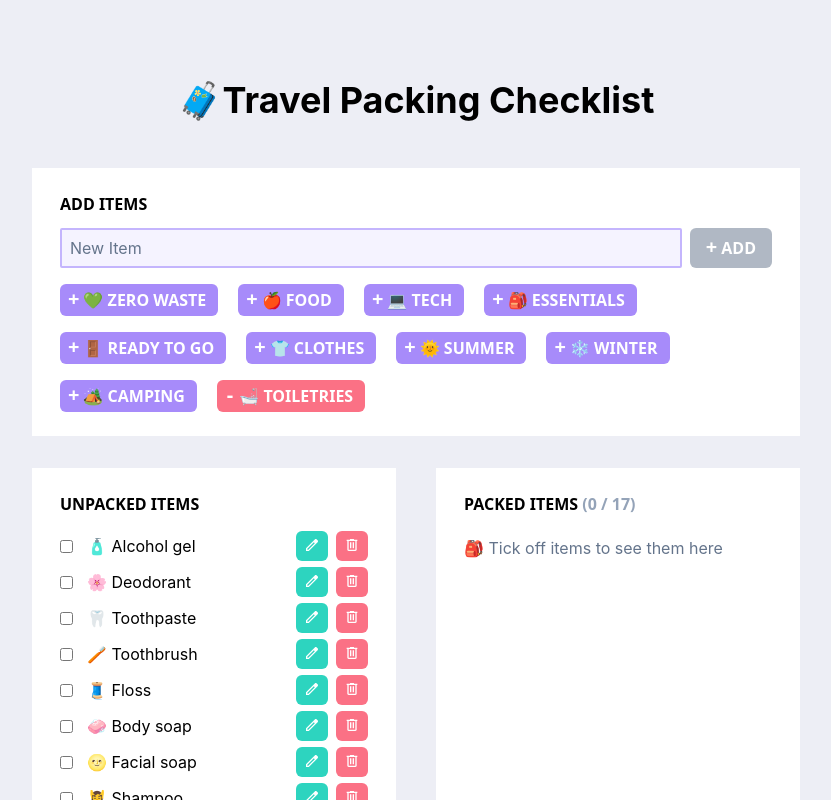
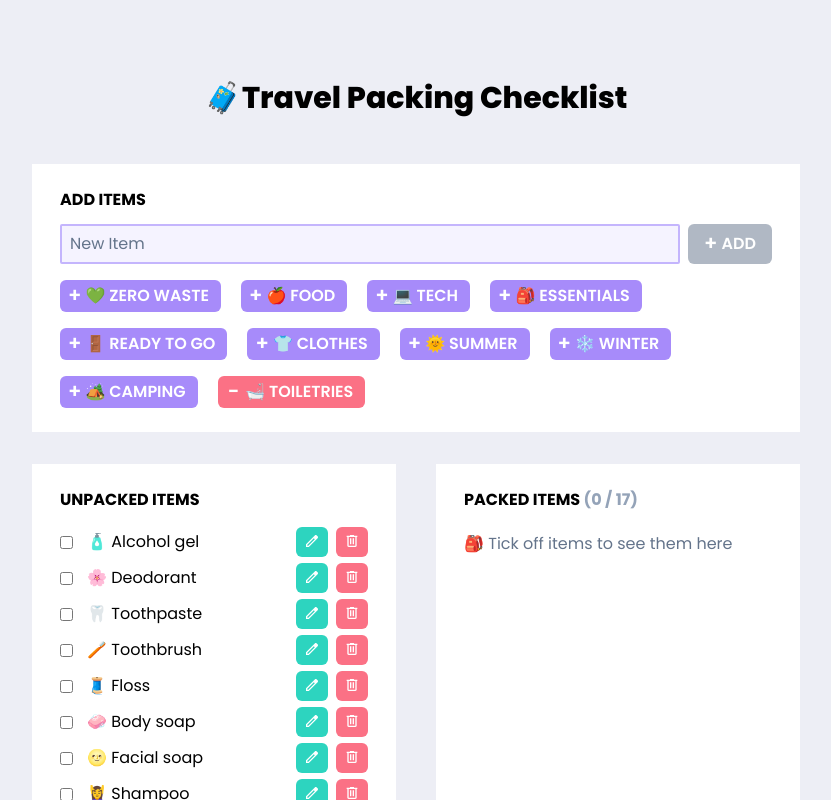
Before and after one commit to paulafffl/travel_packing_checklist, a React (Create React App) app: page / in a window 1280 px wide. Shown: the top 800 px of the page, without its empty margins (224-1055 px from the left). Built offline with nearby package versions, Linux system fonts and the light colour scheme.

Commit message:
Update font-family

```diff
--- a/public/index.html
+++ b/public/index.html
@@ -7,6 +7,12 @@
     <meta name="theme-color" content="#000000" />
     <meta name="description" content="Web site created using create-react-app" />
     <link rel="apple-touch-icon" href="%PUBLIC_URL%/logo192.png" />
+    <link rel="preconnect" href="https://fonts.googleapis.com" />
+    <link rel="preconnect" href="https://fonts.gstatic.com" crossorigin />
+    <link
+      href="https://fonts.googleapis.com/css2?family=Poppins:ital,wght@0,300;0,400;0,500;0,600;0,700;0,800;0,900;1,300;1,400;1,500;1,600;1,700;1,800;1,900&display=swap"
+      rel="stylesheet"
+    />
     <!--
       manifest.json provides metadata used when your web app is installed on a
       user's mobile device or desktop. See https://developers.google.com/web/fundamentals/web-app-manifest/
--- a/src/index.css
+++ b/src/index.css
@@ -8,16 +8,10 @@
   unicode-range: U+2600-27BF;
 }
 
-:root {
-  --font-primary: -apple-system, BlinkMacSystemFont, 'Segoe UI', 'Roboto', 'Oxygen', 'Ubuntu',
-    'Cantarell', 'Fira Sans', 'Droid Sans', 'Helvetica Neue', sans-serif;
-  --font-secondary: Inter var, ui-sans-serif, system-ui, sans-serif, Apple Color Emoji,
-    Segoe UI Emoji, Segoe UI Symbol, Noto Color Emoji;
-}
-
 body {
   margin: 0;
-  font-family: var(--font-primary);
+  font-family: 'Poppins', sans-serif, -apple-system, BlinkMacSystemFont, 'Segoe UI', 'Roboto',
+    'Oxygen', 'Ubuntu', 'Cantarell', 'Fira Sans', 'Droid Sans', 'Helvetica Neue', sans-serif;
   -webkit-font-smoothing: antialiased;
   -moz-osx-font-smoothing: grayscale;
   background-color: rgb(237, 238, 245);
@@ -28,12 +22,11 @@ code {
 }
 
 h1 {
-  @apply pb-4 text-4xl font-bold;
+  @apply pb-4 text-3xl font-extrabold;
 }
 
 h2 {
   @apply mb-3 font-bold uppercase;
-  font-family: var(--font-secondary);
 }
 
 input {
@@ -49,7 +42,6 @@ button[type='button'],
 button[type='reset'],
 button[type='submit'] {
   @apply inline-flex items-center justify-center rounded-md bg-primary-400 px-4 py-2 font-semibold uppercase text-white transition-all transition-colors ease-in ease-in hover:bg-primary-500 active:bg-primary-300 disabled:bg-slate-500 disabled:text-white disabled:opacity-50;
-  font-family: var(--font-secondary);
 }
 
 section {
```
